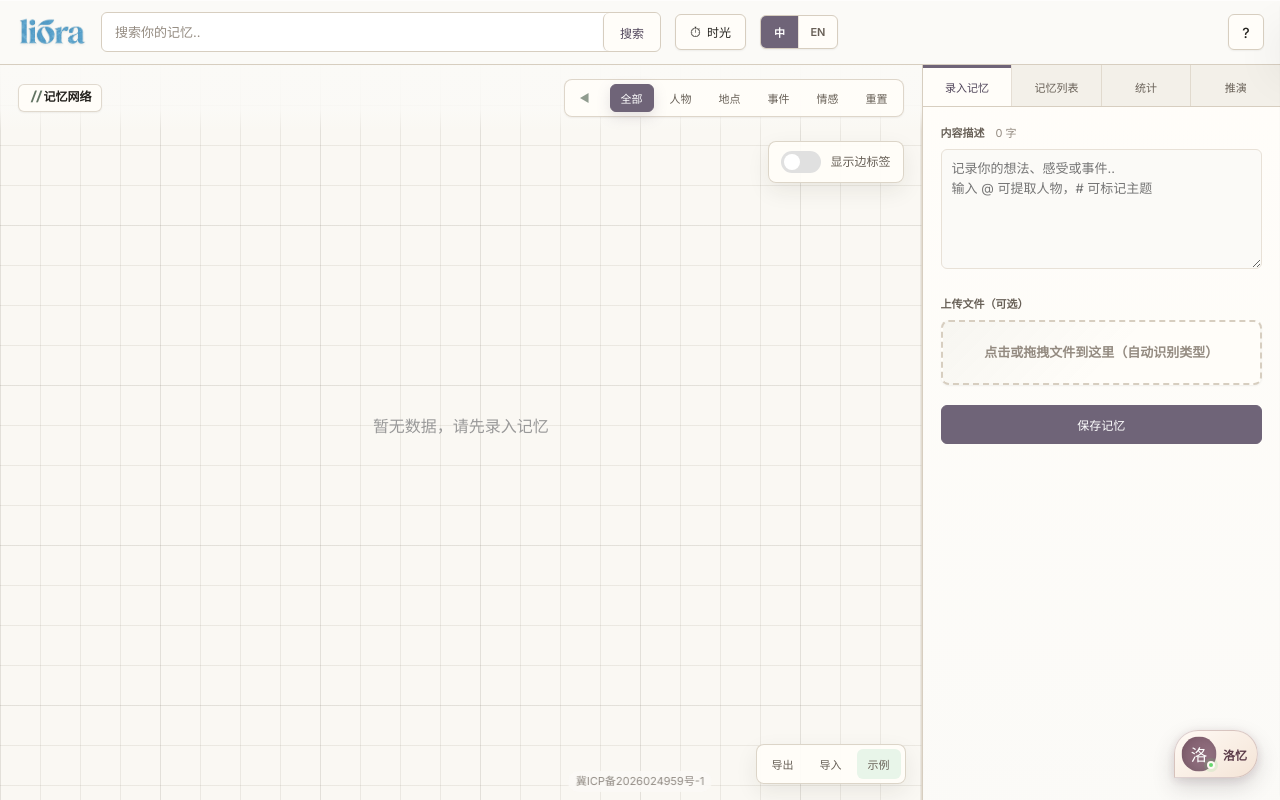
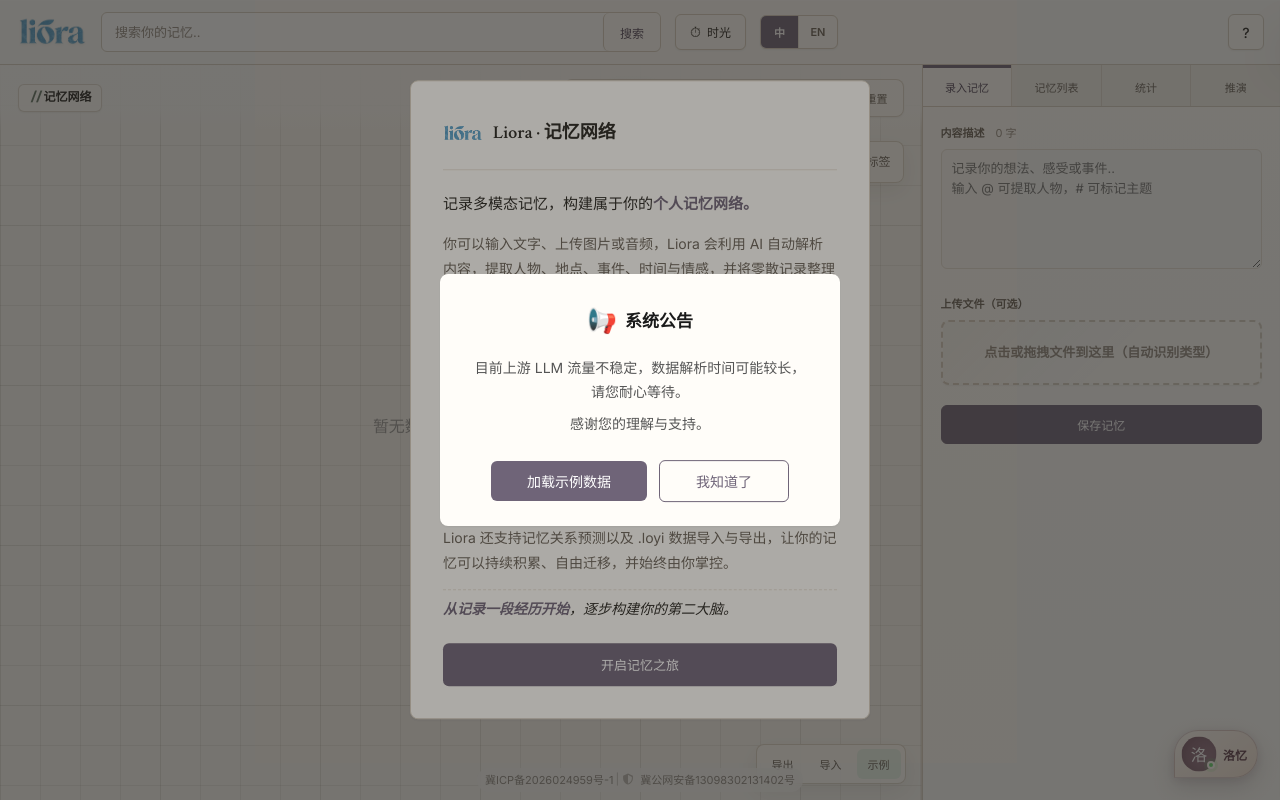
Before and after one commit to belaViro/Liora, a Flask app: page / in a window 1280 px wide. Run offline with Flask 3, Linux system fonts and the light colour scheme; data that the repository does not hold is empty; some web fonts are replaced.

Commit message:
docs: add 公安备案号 display in footer and README
Co-Authored-By: Claude Opus 4.6 <noreply@anthropic.com>

```diff
--- a/static/css/graph.css
+++ b/static/css/graph.css
@@ -222,6 +222,19 @@
     color: var(--color-text-secondary);
     text-decoration: underline;
     text-underline-offset: 3px;
+}
+
+.site-icp-separator {
+    color: rgba(104, 96, 87, 0.4);
+    font-size: 11px;
+    margin: 0 2px;
+    user-select: none;
+}
+
+.beian-icon {
+    vertical-align: -2px;
+    margin-right: 2px;
+    opacity: 0.6;
 }
 .sample-data-dialog {
     position: fixed;
--- a/templates/index.html
+++ b/templates/index.html
@@ -548,8 +548,13 @@
         </div>
     </div>
 
-    <footer class="site-icp-footer" aria-label="ICP备案信息">
+    <footer class="site-icp-footer" aria-label="ICP备案和公安备案信息">
         <a href="https://beian.miit.gov.cn/" target="_blank" rel="noopener noreferrer">冀ICP备2026024959号-1</a>
+        <span class="site-icp-separator" aria-hidden="true"> | </span>
+        <a href="https://beian.mps.gov.cn/#/query/webSearch?code=13098302131402" rel="noreferrer" target="_blank">
+            <svg class="beian-icon" width="14" height="14" viewBox="0 0 20 20" fill="currentColor" aria-hidden="true"><path d="M10 2L3 5.5V9c0 4.2 2.9 8.1 7 9 4.1-.9 7-4.8 7-9V5.5L10 2zm0 1.8L15.5 7V9c0 3.5-2.2 6.7-5.5 7.5V3.8z"/></svg>
+            冀公网安备13098302131402号
+        </a>
     </footer>
     <script src="{{ url_for('static', filename='js/i18n.js') }}?v=2026071302"></script>
     <script src="{{ url_for('static', filename='js/analytics.js') }}?v=2026071102"></script>
```
Also changed, not shown: README.md.
